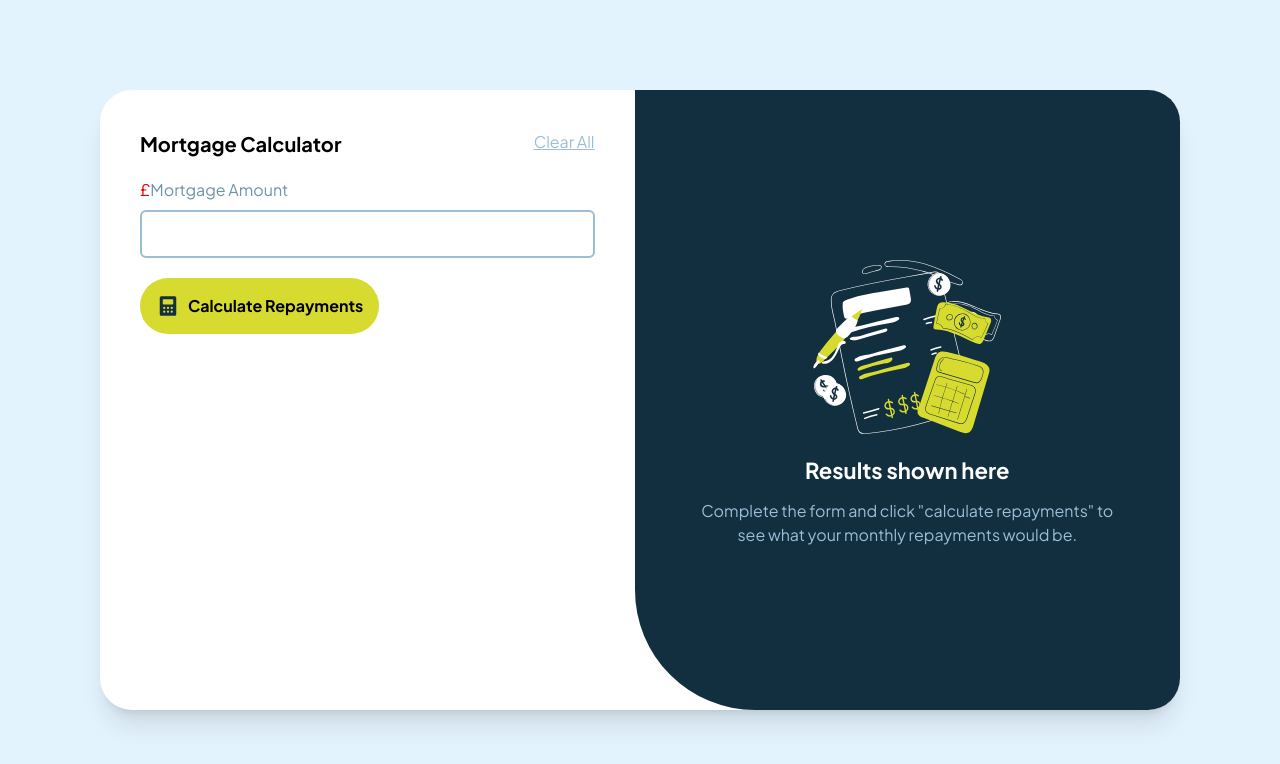
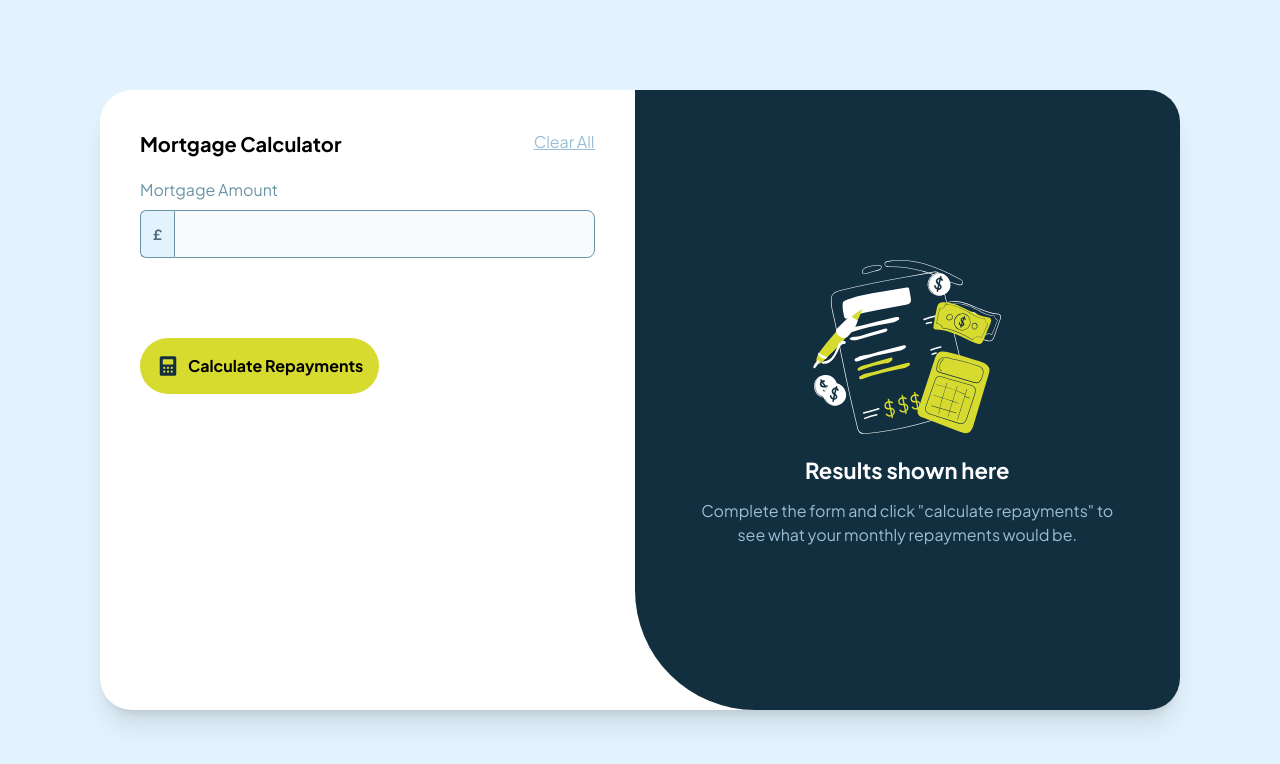
Before and after one commit to Great-kiola/Tailwind-practice, a React (Vite) app in the folder tailwind-frontend/: page /mortgageCalc in a window 1280 px wide. Shown: the top 764 px of the page. Built offline with nearby package versions, Linux system fonts and the light colour scheme; a web font is replaced by a local one.

Commit message:
chore: enhance form layout in MortgageCalc component for improved user experience

```diff
--- a/tailwind-frontend/src/components/MortgageCalc.jsx
+++ b/tailwind-frontend/src/components/MortgageCalc.jsx
@@ -12,13 +12,19 @@ const MortgageCalc = () => {
             <p className='underline text-SlateMorgageCalc300'><a href="#">Clear All</a></p>
           </div>
 
-          <div className='formDiv'>
+          <div className='formDiv mb-20'>
             <form action="" method="get">
-              <div className='flex flex-col mb-5'>
-                <label htmlFor="log-email" className="text-SlateMorgageCalc500 mb-2 before:content-['£'] before:text-red-600">Mortgage Amount</label>
-                <input type="text" id='log-email' className="w-full border-2 h-12 rounded-md border-SlateMorgageCalc300"/>
+              {/* Form */}
+              <label htmlFor="log-email" className="text-SlateMorgageCalc500">Mortgage Amount</label>
+
+              <div class="flex mt-2">
+                <span class="inline-flex items-center px-3 text-sm text-gray-900 bg-SlateMorgageCalc100 border rounded-e-0 border-SlateMorgageCalc500 border-r-0 rounded-s-md">
+                  <span className='font-bold text-SlateMortgageCalc700'>£</span>
+                </span>
+                <input type="text" id="website-admin" className="rounded-none rounded-e-lg bg-gray-50 border text-gray-900  w-full text-sm border-SlateMorgageCalc500 p-2.5 h-12" />
               </div>
             </form>
+
           </div>
 
           <button className='bg-LimeMortgageCalc flex gap-2 p-4 rounded-full font-bold'>
@@ -29,7 +35,7 @@ const MortgageCalc = () => {
         </div>
 
         <div className='w-300 bg-SlateMortgageCalc900 rounded-tr-4xl rounded-bl-[120px] flex justify-center items-center flex-col rounded-br-4xl'>
-          <img src={illustratioon} alt="" className='w-50'/>
+          <img src={illustratioon} alt="" className='w-50' />
 
           <h1 className='text-WhiteMortgageCalc font-bold text-[22px]'>Results shown here</h1>
           <p className='text-SlateMorgageCalc300 text-center text-md px-16 pt-3'>Complete the form and click "calculate repayments" to see what your monthly repayments would be. </p>
```
